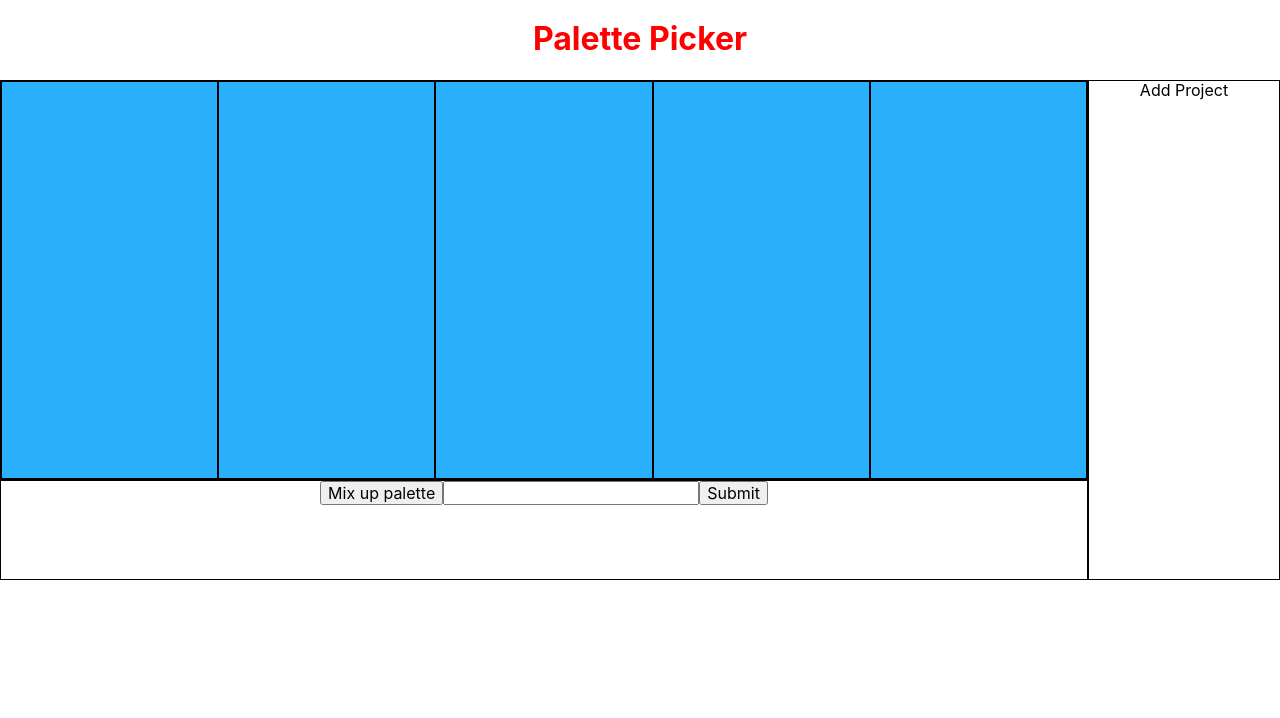
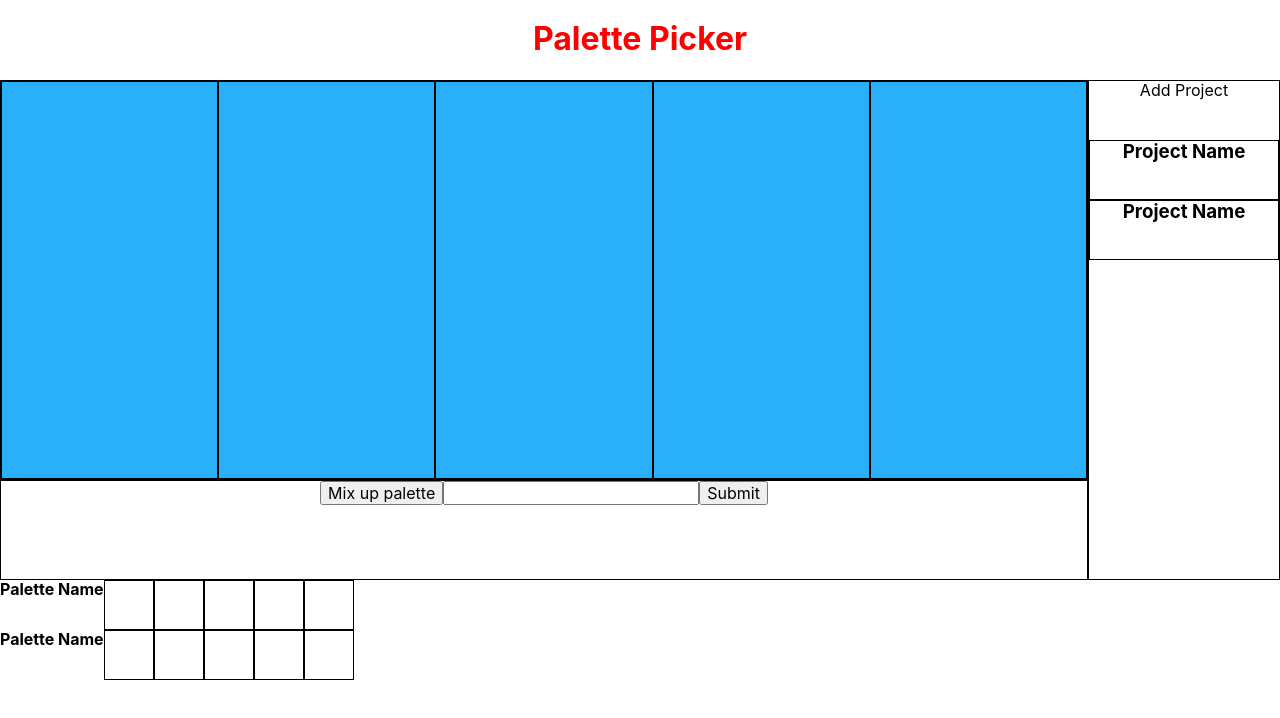
Before and after one commit to TomWilhoit/palette-picker, a React (Create React App) app: page / in a window 1280 px wide. Shown: the top 718 px of the page. Built offline with nearby package versions, Linux system fonts and the light colour scheme; no server answers.

Commit message:
Set up project component

```diff
--- a/src/Containers/Palette/_palette.scss
+++ b/src/Containers/Palette/_palette.scss
@@ -1,3 +1,13 @@
 .palette {
   display: flex;
 }
+
+.palette-preview {
+  display: flex;
+}
+
+.color-box-preview {
+  border: 1px solid black;
+  height: 50px;
+  width: 50px;
+}
--- a/src/Containers/Palettes/Palettes.js
+++ b/src/Containers/Palettes/Palettes.js
@@ -18,7 +18,8 @@ export class Palettes extends Component {
 
     return(
       <div>
-        {/* <Palette /> */}
+        <Palette />
+        <Palette />
       </div>
     )
   }
--- /dev/null
+++ b/src/Containers/Project/Project.js
@@ -0,0 +1,20 @@
+import React, { Component } from 'react';
+
+export class Project extends Component {
+  constructor() {
+    super()
+    this.state = {
+
+    }
+  }
+
+
+  render() {
+
+    return(
+      <div className='project'>
+        <h3>Project Name</h3>
+      </div>
+    )
+  }
+}
--- /dev/null
+++ b/src/Containers/Project/_project.scss
@@ -0,0 +1,5 @@
+.project {
+  border: 1px solid black;
+  height: 12%;
+  width: 100%;
+}
--- a/src/Containers/Projects/Projects.js
+++ b/src/Containers/Projects/Projects.js
@@ -1,4 +1,5 @@
 import React, { Component } from 'react';
+import { Project } from '../Project/Project'
 
 export class Projects extends Component {
   constructor() {
@@ -16,8 +17,10 @@ export class Projects extends Component {
 
   render() {
     return(
-      <div>
-        <div>Add Project</div>
+      <div className='projects'>
+        <div className='add-project'>Add Project</div>
+        <Project />
+        <Project />
       </div>
     )
   }
--- a/src/Containers/Projects/_projects.scss
+++ b/src/Containers/Projects/_projects.scss
@@ -0,0 +1,9 @@
+.add-project {
+  height: 12%;
+  width: 100%;
+}
+
+.projects {
+  height: 100%;
+  width: 100%;
+}
--- a/src/Style/index.scss
+++ b/src/Style/index.scss
@@ -7,6 +7,7 @@
 @import '../Components/Body/body';
 @import '../Containers/PalettePicker/palettePicker';
 @import '../Containers/Projects/projects';
+@import '../Containers/Project/project';
 @import '../Containers/Control/control';
 @import '../Containers/Palettes/palettes';
 @import '../Containers/Palette/palette';
```
Also changed, not shown: 1 other file (tests, documents, lock files or other folders).
